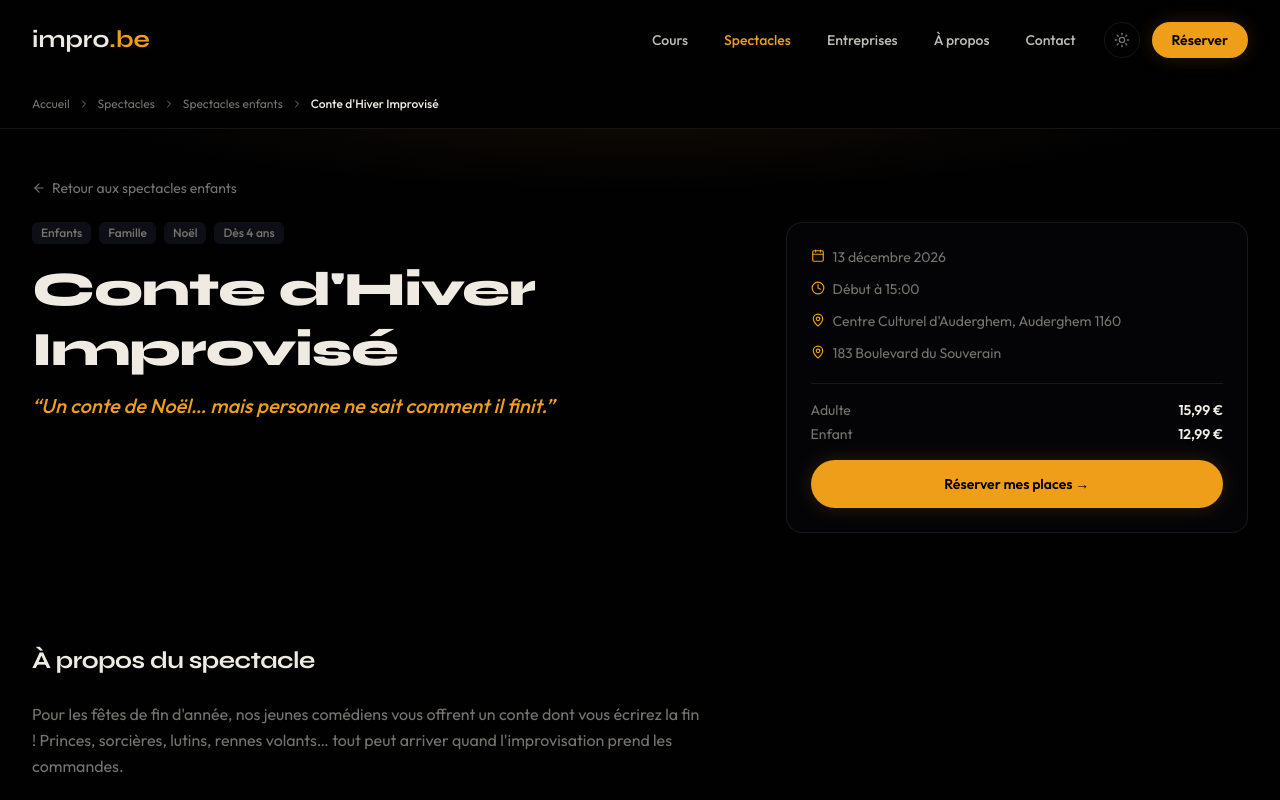
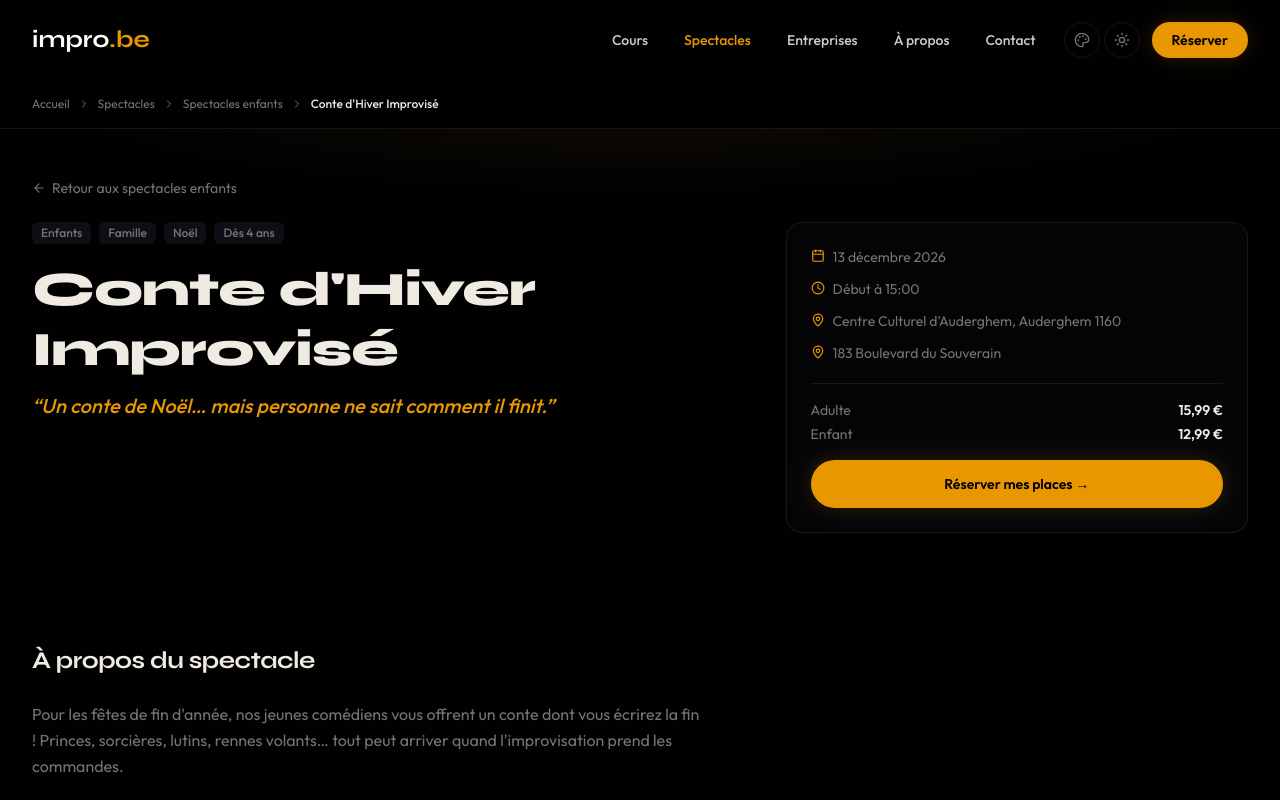
Before and after one commit to Bcavez/impros-website, a Next.js app: page /spectacles/enfants/spectacle-enfants-decembre-2026 in a window 1280 px wide. Shown: the top 800 px of the page. Built offline with nearby package versions, Linux system fonts and the light colour scheme.

Commit message:
Add options to switch colours and theme

```diff
--- a/src/app/a-propos/page.tsx
+++ b/src/app/a-propos/page.tsx
@@ -78,7 +78,7 @@ export default function AProposPage() {
                 sizes="(max-width: 1024px) 100vw, 50vw"
                 className="object-cover"
               />
-              <div className="absolute inset-0 bg-gradient-to-t from-background/70 via-transparent to-transparent" />
+              <div className="absolute inset-0 bg-gradient-to-t from-black/50 via-transparent to-transparent" />
             </div>
           </div>
         </div>
--- a/src/app/cours/initiation/page.tsx
+++ b/src/app/cours/initiation/page.tsx
@@ -75,7 +75,7 @@ export default function InitiationPage() {
                 sizes="(max-width: 1024px) 100vw, 50vw"
                 className="object-cover"
               />
-              <div className="absolute inset-0 bg-gradient-to-t from-background/75 via-transparent to-transparent" />
+              <div className="absolute inset-0 bg-gradient-to-t from-black/50 via-transparent to-transparent" />
               <div className="absolute bottom-0 left-0 p-6">
                 <p className="font-heading font-bold text-2xl text-foreground drop-shadow-md">
                   Un jour pour tout changer.
--- a/src/app/entreprises/[service]/page.tsx
+++ b/src/app/entreprises/[service]/page.tsx
@@ -107,7 +107,7 @@ export default async function ServiceDetailPage({ params }: Props) {
                 sizes="(max-width: 1024px) 100vw, 40vw"
                 className="object-cover"
               />
-              <div className="absolute inset-0 bg-gradient-to-t from-background/70 via-transparent to-transparent" />
+              <div className="absolute inset-0 bg-gradient-to-t from-black/50 via-transparent to-transparent" />
             </div>
           </div>
         </div>
--- a/src/app/entreprises/page.tsx
+++ b/src/app/entreprises/page.tsx
@@ -141,7 +141,7 @@ export default function EntreprisesPage() {
                 sizes="(max-width: 1024px) 100vw, 50vw"
                 className="object-cover"
               />
-              <div className="absolute inset-0 bg-gradient-to-t from-background/85 via-background/20 to-transparent" />
+              <div className="absolute inset-0 bg-gradient-to-t from-black/60 via-black/10 to-transparent" />
               <div className="absolute bottom-0 left-0 p-6">
                 <p className="font-heading font-bold text-2xl text-foreground drop-shadow-md">
                   +200 entreprises
--- a/src/app/globals.css
+++ b/src/app/globals.css
@@ -76,9 +76,12 @@
   --sidebar-border: oklch(0.87 0.01 85);
   --sidebar-ring: oklch(0.68 0.165 72);
 
-  /* Spotlight intensity token */
+  /* Spotlight intensity tokens */
   --glow-primary-soft: oklch(0.68 0.165 72 / 7%);
   --glow-primary-subtle: oklch(0.68 0.165 72 / 5%);
+  --glow-primary-18: oklch(0.68 0.165 72 / 18%);
+  --glow-primary-20: oklch(0.68 0.165 72 / 20%);
+  --glow-primary-35: oklch(0.68 0.165 72 / 35%);
 }
 
 /* ─── Dark theme (cinematic stage) ───────────────────────────────────────── */
@@ -115,19 +118,22 @@
 
   --glow-primary-soft: oklch(0.76 0.158 72 / 12%);
   --glow-primary-subtle: oklch(0.76 0.158 72 / 8%);
+  --glow-primary-18: oklch(0.76 0.158 72 / 18%);
+  --glow-primary-20: oklch(0.76 0.158 72 / 20%);
+  --glow-primary-35: oklch(0.76 0.158 72 / 35%);
 }
 
 /* ─── Glow utilities ──────────────────────────────────────────────────────── */
 .glow-amber {
-  box-shadow: 0 0 60px oklch(0.76 0.158 72 / 20%), 0 0 120px oklch(0.76 0.158 72 / 8%);
+  box-shadow: 0 0 60px var(--glow-primary-20), 0 0 120px var(--glow-primary-subtle);
 }
 
 .glow-amber-sm {
-  box-shadow: 0 0 20px oklch(0.76 0.158 72 / 18%);
+  box-shadow: 0 0 20px var(--glow-primary-18);
 }
 
 .text-glow {
-  text-shadow: 0 0 40px oklch(0.76 0.158 72 / 35%);
+  text-shadow: 0 0 40px var(--glow-primary-35);
 }
 
 /* ─── Noise texture overlay ───────────────────────────────────────────────── */
@@ -160,13 +166,13 @@
 
 /* Glow only — for layering over photos */
 .spotlight-glow {
-  background: radial-gradient(ellipse 60% 50% at 50% 0%, oklch(0.76 0.158 72 / 18%) 0%, transparent 70%);
+  background: radial-gradient(ellipse 60% 50% at 50% 0%, var(--glow-primary-18) 0%, transparent 70%);
 }
 
 /* ─── Gradient divider ────────────────────────────────────────────────────── */
 .divider-glow {
   height: 1px;
-  background: linear-gradient(90deg, transparent, oklch(0.76 0.158 72 / 35%), transparent);
+  background: linear-gradient(90deg, transparent, var(--glow-primary-35), transparent);
 }
 
 /* ─── Base layer ─────────────────────────────────────────────────────────── */
--- a/src/app/layout.tsx
+++ b/src/app/layout.tsx
@@ -4,6 +4,7 @@ import "./globals.css";
 import { Header } from "@/components/layout/Header";
 import { Footer } from "@/components/layout/Footer";
 import { ThemeProvider } from "@/components/layout/ThemeProvider";
+import { ColorProvider } from "@/components/layout/ColorProvider";
 import { JsonLd, organizationSchema } from "@/components/shared/JsonLd";
 
 const syne = Syne({
@@ -54,10 +55,12 @@ export default function RootLayout({
     >
       <body className="min-h-full flex flex-col bg-background text-foreground">
         <ThemeProvider>
-          <JsonLd data={organizationSchema} />
-          <Header />
-          <main className="flex-1">{children}</main>
-          <Footer />
+          <ColorProvider>
+            <JsonLd data={organizationSchema} />
+            <Header />
+            <main className="flex-1">{children}</main>
+            <Footer />
+          </ColorProvider>
         </ThemeProvider>
       </body>
     </html>
--- /dev/null
+++ b/src/components/layout/ColorProvider.tsx
@@ -0,0 +1,75 @@
+"use client";
+
+import {
+  createContext,
+  useContext,
+  useEffect,
+  useState,
+  useCallback,
+} from "react";
+import { useTheme } from "next-themes";
+import { ACCENT_COLORS, DEFAULT_COLOR_ID, type AccentColor } from "@/lib/colors";
+
+type ColorContextType = {
+  colorId: string;
+  setColorId: (id: string) => void;
+  currentColor: AccentColor;
+};
+
+const ColorContext = createContext<ColorContextType | null>(null);
+
+function applyColor(color: AccentColor) {
+  const root = document.documentElement;
+  const { oklch, foregroundOklch } = color;
+  root.style.setProperty("--primary", `oklch(${oklch})`);
+  root.style.setProperty("--primary-foreground", `oklch(${foregroundOklch})`);
+  root.style.setProperty("--ring", `oklch(${oklch})`);
+  root.style.setProperty("--sidebar-primary", `oklch(${oklch})`);
+  root.style.setProperty("--sidebar-ring", `oklch(${oklch})`);
+  // Glow intensity variables used by CSS utilities
+  root.style.setProperty("--glow-primary-soft", `oklch(${oklch} / 12%)`);
+  root.style.setProperty("--glow-primary-subtle", `oklch(${oklch} / 8%)`);
+  root.style.setProperty("--glow-primary-18", `oklch(${oklch} / 18%)`);
+  root.style.setProperty("--glow-primary-20", `oklch(${oklch} / 20%)`);
+  root.style.setProperty("--glow-primary-35", `oklch(${oklch} / 35%)`);
+}
+
+export function ColorProvider({ children }: { children: React.ReactNode }) {
+  const { resolvedTheme } = useTheme();
+  const [colorId, setColorIdState] = useState(DEFAULT_COLOR_ID);
+  const [mounted, setMounted] = useState(false);
+
+  useEffect(() => {
+    const saved = localStorage.getItem("accent-color");
+    if (saved && ACCENT_COLORS.find((c) => c.id === saved)) {
+      setColorIdState(saved);
+    }
+    setMounted(true);
+  }, []);
+
+  const currentColor =
+    ACCENT_COLORS.find((c) => c.id === colorId) ?? ACCENT_COLORS[0];
+
+  // Apply CSS variables whenever color or theme changes
+  useEffect(() => {
+    if (!mounted) return;
+    applyColor(currentColor);
+  }, [currentColor, mounted, resolvedTheme]);
+
+  const setColorId = useCallback((id: string) => {
+    setColorIdState(id);
+    localStorage.setItem("accent-color", id);
+  }, []);
+
+  return (
+    <ColorContext.Provider value={{ colorId, setColorId, currentColor }}>
+      {children}
+    </ColorContext.Provider>
+  );
+}
+
+export function useAccentColor() {
+  const ctx = useContext(ColorContext);
+  if (!ctx) throw new Error("useAccentColor must be used within ColorProvider");
+  return ctx;
+}
--- a/src/components/layout/Header.tsx
+++ b/src/components/layout/Header.tsx
@@ -2,10 +2,12 @@
 
 import Link from "next/link";
 import { usePathname } from "next/navigation";
-import { Fragment, useState, useEffect } from "react";
-import { Menu, X, Sun, Moon } from "lucide-react";
+import { Fragment, useState, useEffect, useRef } from "react";
+import { Menu, X, Sun, Moon, Palette } from "lucide-react";
 import { useTheme } from "next-themes";
 import { cn } from "@/lib/utils";
+import { ACCENT_COLORS } from "@/lib/colors";
+import { useAccentColor } from "@/components/layout/ColorProvider";
 
 const navLinks = [
   { href: "/cours", label: "Cours" },
@@ -45,6 +47,78 @@ function ThemeToggle({ className }: { className?: string }) {
   );
 }
 
+function ColorPicker({ className }: { className?: string }) {
+  const { colorId, setColorId } = useAccentColor();
+  const [open, setOpen] = useState(false);
+  const [mounted, setMounted] = useState(false);
+  const ref = useRef<HTMLDivElement>(null);
+
+  useEffect(() => setMounted(true), []);
+
+  useEffect(() => {
+    if (!open) return;
+    const handler = (e: MouseEvent) => {
+      if (ref.current && !ref.current.contains(e.target as Node)) {
+        setOpen(false);
+      }
+    };
+    document.addEventListener("mousedown", handler);
+    return () => document.removeEventListener("mousedown", handler);
+  }, [open]);
+
+  if (!mounted) return <div className={cn("w-9 h-9", className)} aria-hidden />;
+
+  return (
+    <div ref={ref} className={cn("relative", className)}>
+      <button
+        onClick={() => setOpen((v) => !v)}
+        aria-label="Choisir la couleur d'accent"
+        title="Couleur d'accent"
+        className={cn(
+          "w-9 h-9 rounded-full flex items-center justify-center transition-all duration-200",
+          "border border-border hover:border-primary/50 hover:text-primary",
+          "text-muted-foreground",
+          open && "border-primary/50 text-primary"
+        )}
+      >
+        <Palette size={16} />
+      </button>
+
+      {open && (
+        <div className="absolute top-full right-0 mt-2 p-3 rounded-xl bg-card border border-border shadow-2xl shadow-black/40 z-50 min-w-[160px]">
+          <p className="text-[10px] font-semibold uppercase tracking-widest text-muted-foreground mb-2.5 px-0.5">
+            Couleur d&apos;accent
+          </p>
+          <div className="grid grid-cols-4 gap-2">
+            {ACCENT_COLORS.map((color) => {
+              const isActive = colorId === color.id;
+              return (
+                <button
+                  key={color.id}
+                  onClick={() => {
+                    setColorId(color.id);
+                    setOpen(false);
+                  }}
+                  title={color.label}
+                  aria-label={color.label}
+                  aria-pressed={isActive}
+                  className={cn(
+                    "w-7 h-7 rounded-full transition-all duration-150 hover:scale-110",
+                    isActive
+                      ? "ring-2 ring-offset-2 ring-offset-card ring-foreground scale-110"
+                      : "ring-1 ring-transparent hover:ring-foreground/20"
+                  )}
+                  style={{ background: `oklch(${color.oklch})` }}
+                />
+              );
+            })}
+          </div>
+        </div>
+      )}
+    </div>
+  );
+}
+
 export function Header() {
   const pathname = usePathname();
   const [open, setOpen] = useState(false);
@@ -75,7 +149,10 @@ export function Header() {
             {/* Logo */}
             <Link
               href="/"
-              className="font-heading font-bold text-xl md:text-2xl text-foreground hover:text-primary transition-colors"
+              className={cn(
+                "font-heading font-bold text-xl md:text-2xl hover:text-primary transition-colors",
+                scrolled ? "text-foreground" : "text-white"
+              )}
             >
               impro<span className="text-primary">.be</span>
             </Link>
@@ -90,13 +167,18 @@ export function Header() {
                     "px-4 py-2 rounded-md text-sm font-medium transition-colors",
                     pathname === href || pathname.startsWith(href + "/")
                       ? "text-primary"
-                      : "text-foreground/80 hover:text-foreground"
+                      : scrolled
+                        ? "text-foreground/80 hover:text-foreground"
+                        : "text-white/80 hover:text-white"
                   )}
                 >
                   {label}
                 </Link>
               ))}
-              <ThemeToggle className="mx-2" />
+              <div className="flex items-center gap-1 mx-2">
+                <ColorPicker />
+                <ThemeToggle />
+              </div>
               <Link
                 href="/spectacles"
                 className="px-5 py-2 rounded-full bg-primary text-primary-foreground text-sm font-semibold hover:bg-primary/90 transition-colors glow-amber-sm"
@@ -105,11 +187,15 @@ export function Header() {
               </Link>
             </nav>
 
-            {/* Mobile: theme toggle + burger */}
-            <div className="md:hidden flex items-center gap-2">
+            {/* Mobile: color picker + theme toggle + burger */}
+            <div className="md:hidden flex items-center gap-1">
+              <ColorPicker />
               <ThemeToggle />
               <button
-                className="p-2 text-foreground hover:text-primary transition-colors"
+                className={cn(
+                "p-2 hover:text-primary transition-colors",
+                scrolled || open ? "text-foreground" : "text-white"
+              )}
                 onClick={() => setOpen(!open)}
                 aria-label={open ? "Fermer le menu" : "Ouvrir le menu"}
                 aria-expanded={open}
--- a/src/components/shared/ShowCard.tsx
+++ b/src/components/shared/ShowCard.tsx
@@ -33,7 +33,6 @@ export function ShowCard({ show, variant = "default", className }: ShowCardProps
           sizes="(max-width: 768px) 100vw, (max-width: 1200px) 50vw, 33vw"
           className="object-cover transition-transform duration-500 group-hover:scale-105"
         />
-        <div className="absolute inset-0 bg-gradient-to-t from-background/70 via-background/0 to-transparent" />
         {show.isFeatured && (
           <div className="absolute top-3 left-3">
             <Badge className="bg-primary text-primary-foreground text-xs font-semibold">
--- /dev/null
+++ b/src/lib/colors.ts
@@ -0,0 +1,65 @@
+export type AccentColor = {
+  id: string;
+  label: string;
+  /** OKLCH L C H — works in both light and dark themes */
+  oklch: string;
+  /** Foreground text rendered ON the primary-colored background */
+  foregroundOklch: string;
+};
+
+/**
+ * Curated set of accent colors that work on a theatrical stage — chosen for
+ * good legibility across both dark (cinematic) and light (daylight) themes.
+ */
+export const ACCENT_COLORS: AccentColor[] = [
+  {
+    id: "amber",
+    label: "Ambre",
+    oklch: "0.74 0.16 72",
+    foregroundOklch: "0.04 0 0",
+  },
+  {
+    id: "scarlet",
+    label: "Écarlate",
+    oklch: "0.58 0.22 25",
+    foregroundOklch: "0.97 0 0",
+  },
+  {
+    id: "coral",
+    label: "Corail",
+    oklch: "0.72 0.18 40",
+    foregroundOklch: "0.04 0 0",
+  },
+  {
+    id: "fuchsia",
+    label: "Fuchsia",
+    oklch: "0.65 0.24 330",
+    foregroundOklch: "0.97 0 0",
+  },
+  {
+    id: "violet",
+    label: "Violet",
+    oklch: "0.62 0.22 305",
+    foregroundOklch: "0.97 0 0",
+  },
+  {
+    id: "sapphire",
+    label: "Saphir",
+    oklch: "0.60 0.18 245",
+    foregroundOklch: "0.97 0 0",
+  },
+  {
+    id: "emerald",
+    label: "Émeraude",
+    oklch: "0.68 0.17 155",
+    foregroundOklch: "0.04 0 0",
+  },
+  {
+    id: "cyan",
+    label: "Cyan",
+    oklch: "0.70 0.14 200",
+    foregroundOklch: "0.04 0 0",
+  },
+];
+
+export const DEFAULT_COLOR_ID = "amber";
```
Also changed, not shown: src/app/page.tsx (+7 -7 lines).
